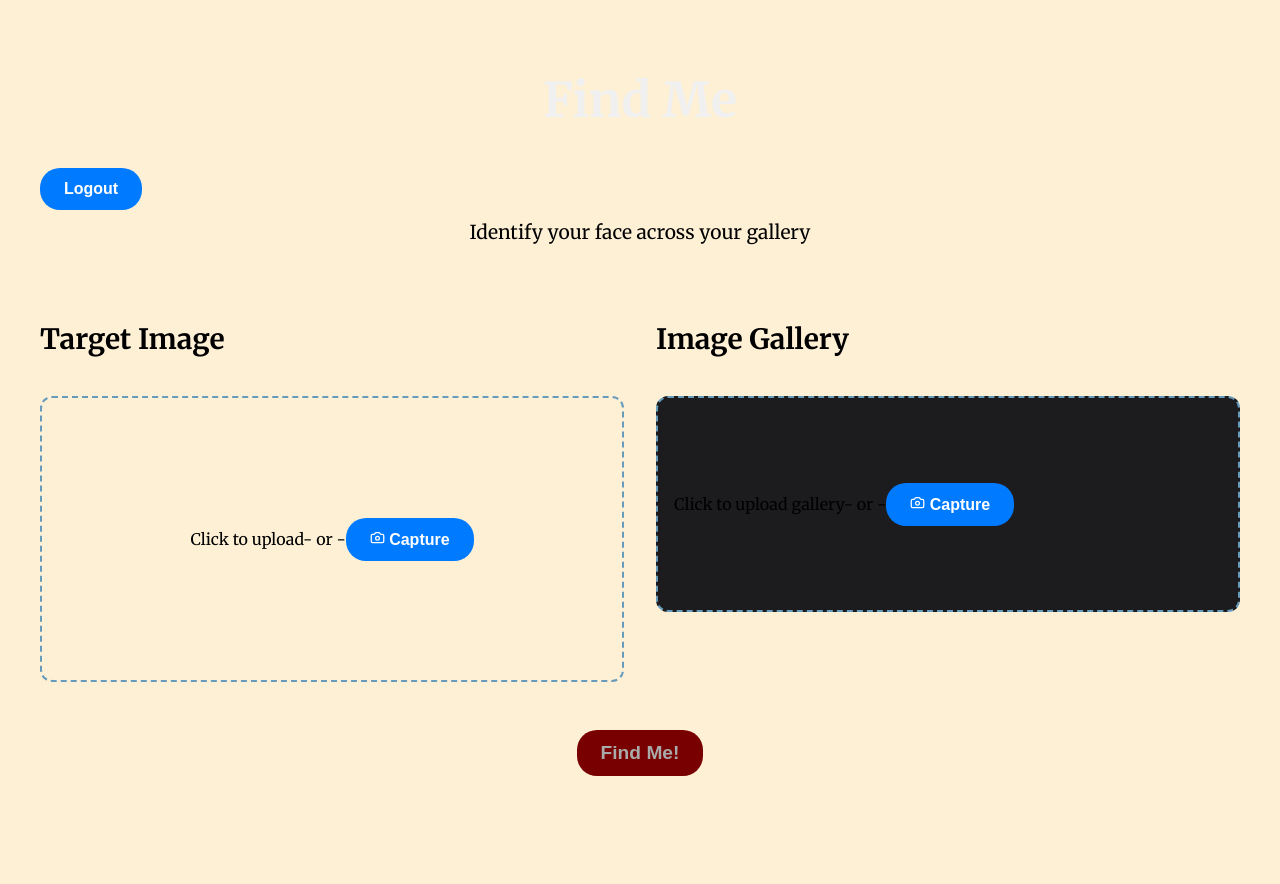
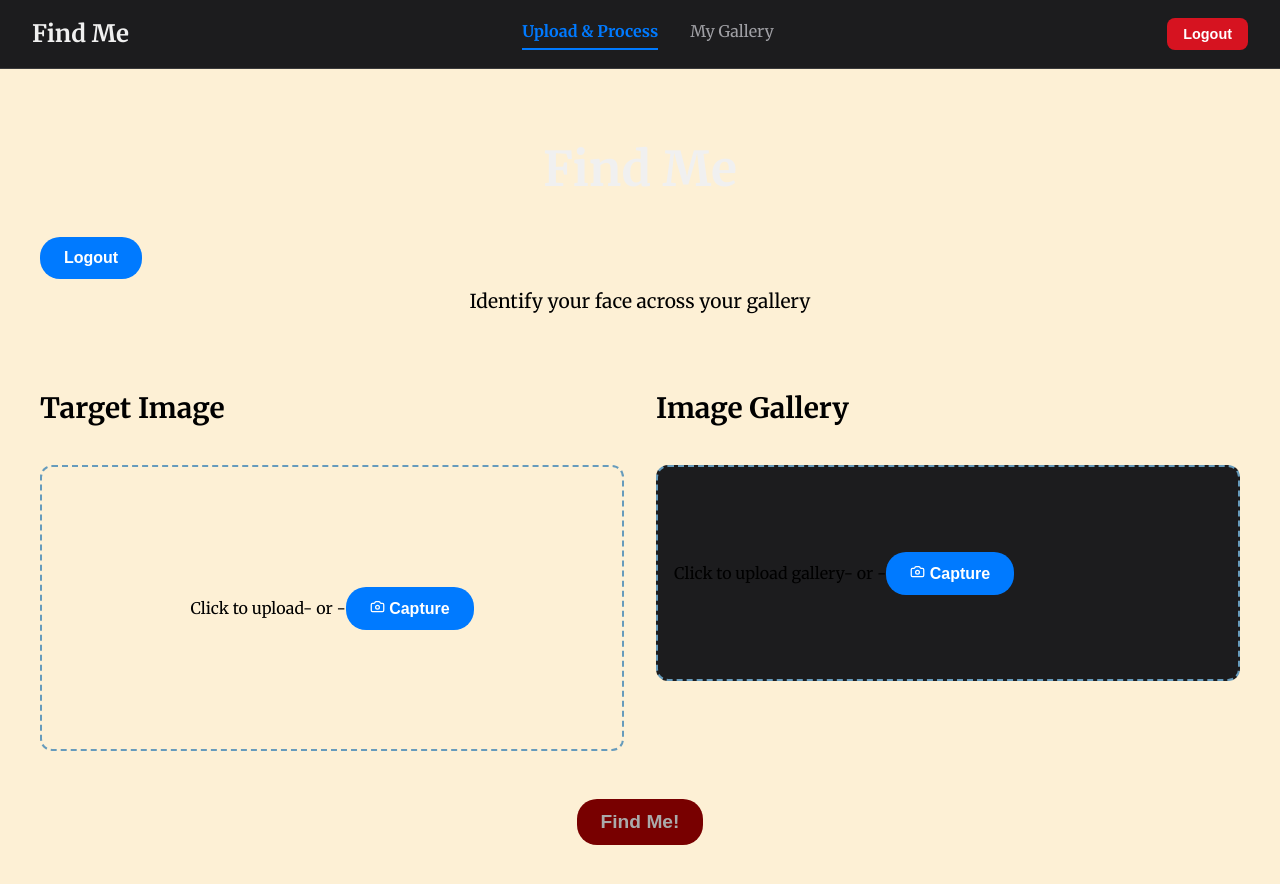
Before and after one commit to Sathyamrit/find-me, a React (Vite) app in the folder client/: page /home in a window 1280 px wide. Shown: the top 884 px of the page. Before the commit the page ends 856 px from the top, so only its background shows below. Built offline with nearby package versions, Linux system fonts and the light colour scheme; sample sign-in values are in the browser's storage.

Commit message:
general changes

```diff
--- a/client/src/App.jsx
+++ b/client/src/App.jsx
@@ -1,32 +1,34 @@
 import React from 'react';
 import { BrowserRouter as Router, Routes, Route, Navigate } from 'react-router-dom';
+
+// Layouts and Pages
 import Login from './pages/Login';
 import Signup from './pages/Signup';
 import Home from './pages/Home';
 import Result from './pages/Result';
-
-// Import the new ProtectedRoute component
+import MyGallery from './pages/MyGallery'; // Import the new page
 import ProtectedRoute from './components/ProtectedRoute';
+import MainLayout from './components/MainLayout'; // Import the new layout
 
 function App() {
   return (
     <Router>
       <Routes>
-        {/* Public routes that anyone can access */}
+        {/* Public routes */}
         <Route path="/login" element={<Login />} />
         <Route path="/signup" element={<Signup />} />
 
-        {/* --- This is the new protected section --- */}
-        {/* The ProtectedRoute component will act as a wrapper */}
+        {/* Protected Routes */}
         <Route element={<ProtectedRoute />}>
-          {/* Any routes nested inside here are now protected */}
-          <Route path="/home" element={<Home />} />
-          <Route path="/result" element={<Result />} />
-          {/* You can add more protected routes here later */}
+          <Route element={<MainLayout />}>
+            {/* These routes will have the Navbar */}
+            <Route path="/home" element={<Home />} />
+            <Route path="/gallery" element={<MyGallery />} />
+            <Route path="/result" element={<Result />} />
+          </Route>
         </Route>
 
-        {/* Add a default route to redirect users */}
-        {/* If a user goes to the root URL, it will redirect them to the login page */}
+        {/* Default redirect */}
         <Route path="*" element={<Navigate to="/login" replace />} />
       </Routes>
     </Router>
--- /dev/null
+++ b/client/src/components/MainLayout.css
@@ -0,0 +1,47 @@
+.navbar {
+  display: flex;
+  justify-content: space-between;
+  align-items: center;
+  padding: 1rem 2rem;
+  background-color: #1c1c1e;
+  border-bottom: 1px solid #3a3a3c;
+  color: #f0f0f0;
+}
+
+.navbar-brand a {
+  font-size: 1.5rem;
+  font-weight: bold;
+  color: #f0f0f0;
+  text-decoration: none;
+}
+
+.navbar-links {
+  display: flex;
+  gap: 2rem;
+}
+
+.nav-link {
+  color: #a0a0a5;
+  text-decoration: none;
+  font-size: 1rem;
+  padding-bottom: 5px;
+  border-bottom: 2px solid transparent;
+  transition: color 0.3s ease, border-color 0.3s ease;
+}
+
+.nav-link:hover {
+  color: #fff;
+}
+
+.nav-link.active {
+  color: #007aff;
+  font-weight: bold;
+  border-bottom: 2px solid #007aff;
+}
+
+.navbar-actions .logout-button {
+  background-color: #d61320;
+  padding: 8px 16px;
+  font-size: 0.9rem;
+  border-radius: 8px;
+}
--- /dev/null
+++ b/client/src/components/MainLayout.jsx
@@ -0,0 +1,17 @@
+import React from 'react';
+import { Outlet } from 'react-router-dom';
+import Navbar from './Navbar';
+
+const MainLayout = () => {
+  return (
+    <div>
+      <Navbar />
+      <main>
+        {/* The <Outlet> will render the matched child route (Home, Gallery, etc.) */}
+        <Outlet />
+      </main>
+    </div>
+  );
+};
+
+export default MainLayout;
--- /dev/null
+++ b/client/src/components/Navbar.css
@@ -0,0 +1,47 @@
+.navbar {
+  display: flex;
+  justify-content: space-between;
+  align-items: center;
+  padding: 1rem 2rem;
+  background-color: #1c1c1e;
+  border-bottom: 1px solid #3a3a3c;
+  color: #f0f0f0;
+}
+
+.navbar-brand a {
+  font-size: 1.5rem;
+  font-weight: bold;
+  color: #f0f0f0;
+  text-decoration: none;
+}
+
+.navbar-links {
+  display: flex;
+  gap: 2rem;
+}
+
+.nav-link {
+  color: #a0a0a5;
+  text-decoration: none;
+  font-size: 1rem;
+  padding-bottom: 5px;
+  border-bottom: 2px solid transparent;
+  transition: color 0.3s ease, border-color 0.3s ease;
+}
+
+.nav-link:hover {
+  color: #fff;
+}
+
+.nav-link.active {
+  color: #007aff;
+  font-weight: bold;
+  border-bottom: 2px solid #007aff;
+}
+
+.navbar-actions .logout-button {
+  background-color: #d61320;
+  padding: 8px 16px;
+  font-size: 0.9rem;
+  border-radius: 8px;
+}
--- /dev/null
+++ b/client/src/components/Navbar.jsx
@@ -0,0 +1,36 @@
+import React from 'react';
+import { NavLink, useNavigate } from 'react-router-dom';
+import Button from './Button';
+import './Navbar.css';
+
+const Navbar = () => {
+  const navigate = useNavigate();
+
+  const handleLogout = () => {
+    // Clear the user's session
+    localStorage.removeItem('userToken');
+    // Redirect to the login page
+    navigate('/login');
+  };
+
+  return (
+    <nav className="navbar">
+      <div className="navbar-brand">
+        <NavLink to="/home">Find Me</NavLink>
+      </div>
+      <div className="navbar-links">
+        <NavLink to="/home" className={({ isActive }) => isActive ? "nav-link active" : "nav-link"}>
+          Upload & Process
+        </NavLink>
+        <NavLink to="/gallery" className={({ isActive }) => isActive ? "nav-link active" : "nav-link"}>
+          My Gallery
+        </NavLink>
+      </div>
+      <div className="navbar-actions">
+        <Button className="logout-button" onClick={handleLogout}>Logout</Button>
+      </div>
+    </nav>
+  );
+};
+
+export default Navbar;
--- a/client/src/pages/Gallery.jsx
+++ b/client/src/pages/MyGallery.jsx
@@ -1,7 +1,7 @@
-// client/src/pages/MyGallery.jsx
 import React, { useState, useEffect } from 'react';
 import axios from 'axios';
 import { useNavigate } from 'react-router-dom';
+import './Result.css'; // Re-using styles from the Result page
 
 const API_URL = 'https://find-me-backend-service-933492600521.us-central1.run.app';
 
@@ -27,8 +27,10 @@ const MyGallery = () => {
             } catch (err) {
                 console.error("Failed to fetch user data:", err);
                 setError('Failed to load your gallery. Please try logging in again.');
-                localStorage.removeItem('userToken'); // Clear bad token
-                navigate('/login');
+                if (err.response?.status === 401) {
+                    localStorage.removeItem('userToken');
+                    navigate('/login');
+                }
             } finally {
                 setIsLoading(false);
             }
@@ -38,31 +40,31 @@ const MyGallery = () => {
     }, [navigate]);
 
     if (isLoading) {
-        return <div className="loading-container">Loading your gallery...</div>;
+        return <div className="home-container" style={{ textAlign: 'center', paddingTop: '5rem' }}><h2>Loading your gallery...</h2></div>;
     }
 
     if (error) {
-        return <div className="error-container">{error}</div>;
+        return <div className="home-container" style={{ textAlign: 'center', paddingTop: '5rem' }}><h2 className="error-message">{error}</h2></div>;
     }
 
     return (
         <div className="home-container">
-            <h1>Welcome, {user?.username}!</h1>
-            <p>Here are your saved image galleries.</p>
+            <h1>My Gallery</h1>
+            <p>Welcome back, {user?.username}! Here are the images you've saved.</p>
 
-            {/* You can now map over user.saved_galleries to display them */}
-            {/* This is a simple example to get you started */}
             <div className='results-section'>
-                <h2 className='section-title'>My Matched Images</h2>
+                <h2 className='section-title'>Saved Matched Images ({user?.saved_galleries?.length || 0})</h2>
                 <div className='upload-box gallery-box'>
                     {user?.saved_galleries && user.saved_galleries.length > 0 ? (
                         user.saved_galleries.map((url, index) => (
                             <div key={index} className='image-preview-wrapper'>
-                                <img src={url} alt={`Saved match ${index + 1}`} className='preview-image' />
+                                <a href={url} target="_blank" rel="noopener noreferrer">
+                                    <img src={url} alt={`Saved match ${index + 1}`} className='preview-image' />
+                                </a>
                             </div>
                         ))
                     ) : (
-                        <p>You haven't processed any images yet. Go to the <a href="/home">Home</a> page to start!</p>
+                        <p>You haven't saved any images yet. Process a new gallery on the "Upload & Process" page!</p>
                     )}
                 </div>
             </div>
```
